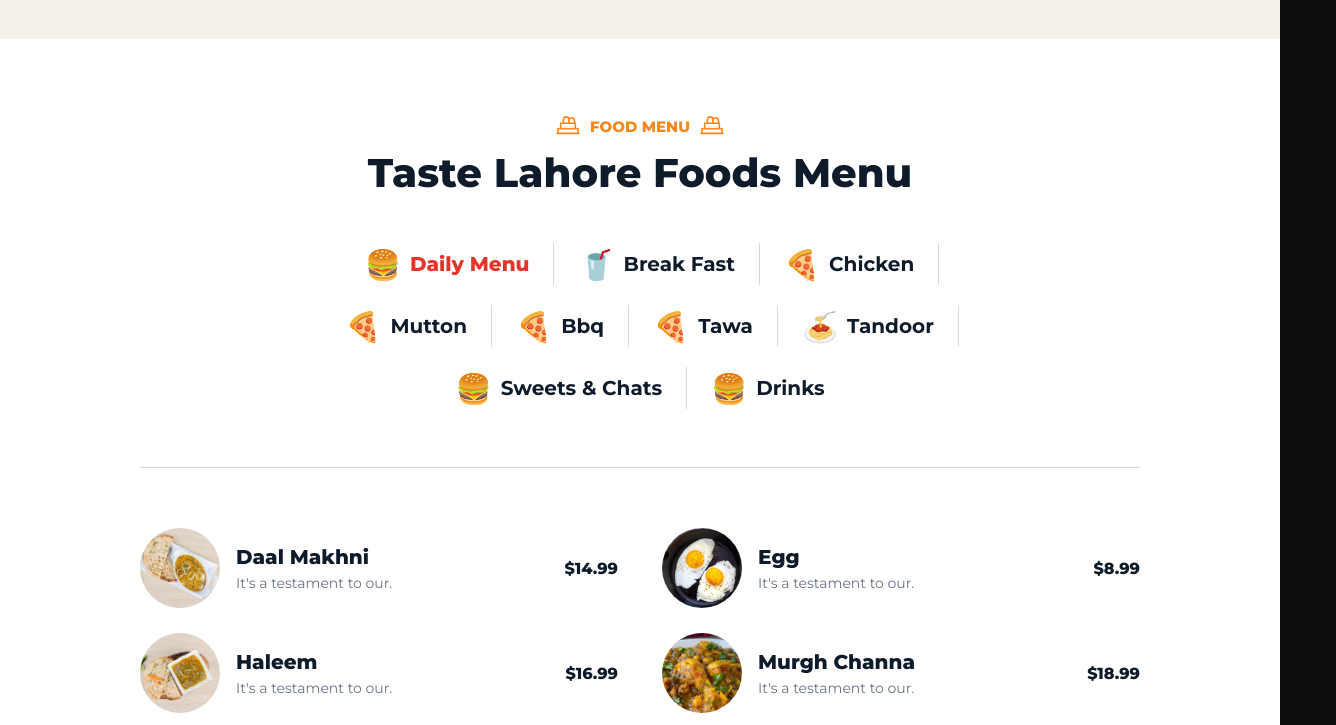
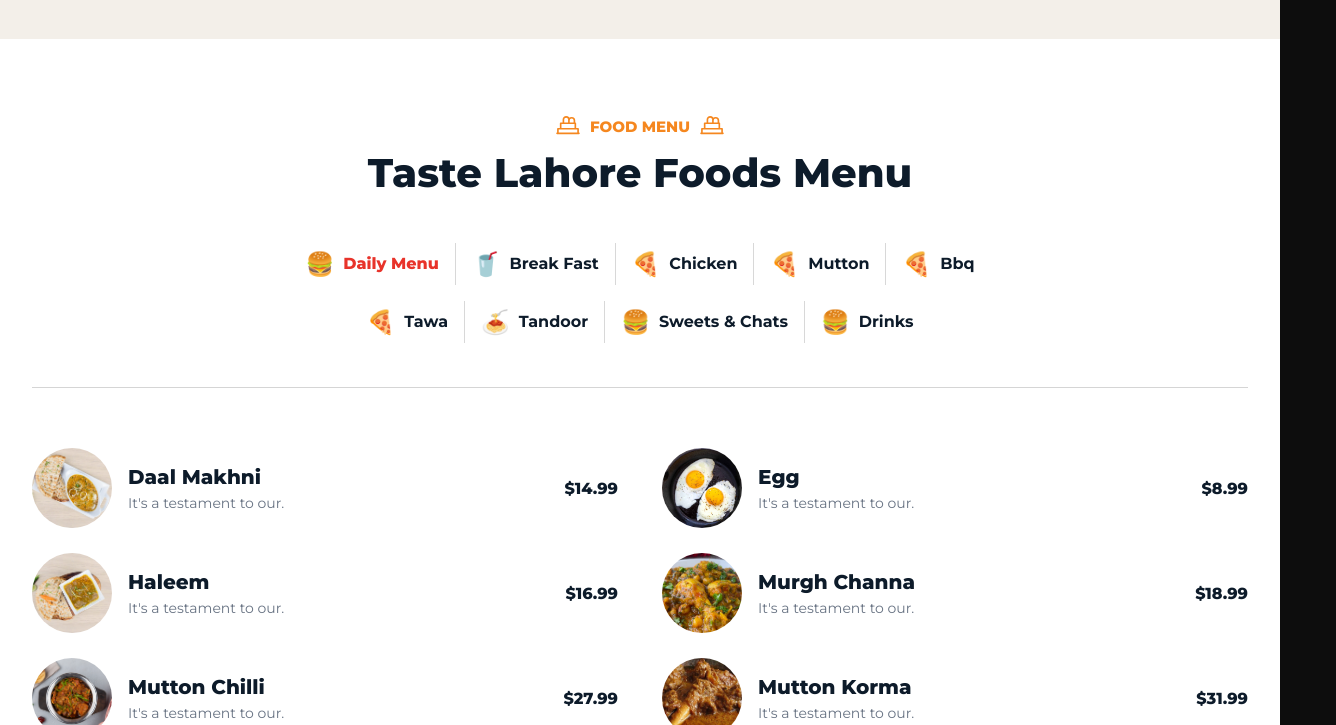
Before and after one commit to MuhammadShahidRasool/Taste-Lahore, a plain HTML site: page index.html in a window 1280 px wide. Shown: the part 3431-4156 px from the top of the page, 1336 px wide, since content can reach past the window. Drawn offline with Linux system fonts and the light colour scheme.

Commit message:
re arrange the menu section

```diff
--- a/index.html
+++ b/index.html
@@ -177,15 +177,19 @@
 					<h2 id="food-menu-title">Taste Lahore Foods Menu</h2>
 				</header>
 				<div class="menu-tabs" id="food-menu-section" role="tablist" aria-label="Food categories">
+					<div class="menu-tab-row menu-tab-row--top" aria-label="Top menu row">
 						<button class="menu-tab is-active" type="button" role="tab" aria-selected="true" data-category="daily-menu"><span aria-hidden="true">🍔</span> Daily Menu</button>
 						<button class="menu-tab" type="button" role="tab" aria-selected="false" data-category="breakfast"><span aria-hidden="true">🥤</span> Break Fast</button>
 						<button class="menu-tab" type="button" role="tab" aria-selected="false" data-category="chicken"><span aria-hidden="true">🍕</span> Chicken</button>
 						<button class="menu-tab" type="button" role="tab" aria-selected="false" data-category="mutton"><span aria-hidden="true">🍕</span> Mutton</button>
 						<button class="menu-tab" type="button" role="tab" aria-selected="false" data-category="bbq"><span aria-hidden="true">🍕</span> Bbq</button>
+					</div>
+					<div class="menu-tab-row menu-tab-row--bottom" aria-label="Bottom menu row">
 						<button class="menu-tab" type="button" role="tab" aria-selected="false" data-category="tawa"><span aria-hidden="true">🍕</span> Tawa</button>
 						<button class="menu-tab" type="button" role="tab" aria-selected="false" data-category="tandoor"><span aria-hidden="true">🍝</span> Tandoor</button>
 						<button class="menu-tab" type="button" role="tab" aria-selected="false" data-category="sweets-chats"><span aria-hidden="true">🍔</span> Sweets &amp; Chats</button>
 						<button class="menu-tab" type="button" role="tab" aria-selected="false" data-category="drinks"><span aria-hidden="true">🍔</span> Drinks</button>
+					</div>
 				</div>
 				<div class="menu-divider" aria-hidden="true"></div>
 				<div class="menu-dishes" aria-live="polite"></div>
--- a/style.css
+++ b/style.css
@@ -430,18 +430,22 @@ h1 { font-size: clamp(58px, 8vw, 110px); font-weight: 900; letter-spacing: -4px;
 @keyframes food-marquee { from { transform: translateX(0); } to { transform: translateX(calc(-50% - var(--card-gap) / 2)); } }
 
 /* Filterable food menu. */
-.food-menu { background: #fff; color: #0d1b2a; order: 7; overflow: hidden; padding: 76px 7% 92px; position: relative; }
-.food-menu__inner { margin: 0 auto; max-width: 1000px; position: relative; z-index: 1; }
+.food-menu { background: #fff; color: #0d1b2a; order: 7; overflow: visible; padding: 76px 2.5% 92px; position: relative; }
+.food-menu__inner { margin: 0 auto; max-width: 1420px; position: relative; width: 100%; z-index: 1; }
 .food-menu__header { text-align: center; }
 .food-menu__kicker { align-items: center; color: var(--orange); display: flex; font-size: 15px; font-weight: 800; gap: 7px; justify-content: center; margin: 0 0 14px; }
 .food-menu__kicker svg { fill: none; height: 22px; stroke: currentColor; stroke-linecap: round; stroke-linejoin: round; stroke-width: 1.8; width: 30px; }
 .food-menu__header h2 { color: #0d1b2a; font-size: clamp(32px, 4vw, 40px); font-weight: 800; line-height: 1.1; margin: 0; }
-.menu-tabs { align-items: center; display: flex; flex-wrap: wrap; justify-content: center; margin: 48px auto 38px; max-width: 720px; }
-.menu-tab { align-items: center; background: transparent; border: 0; border-right: 1px solid #d8d8d8; color: #0d1b2a; cursor: pointer; display: inline-flex; font-size: 20px; font-weight: 700; gap: 9px; line-height: 1; margin: 0 0 20px; min-height: 42px; padding: 0 24px; transition: color .2s, transform .2s; }
+.menu-tabs { align-items: center; box-sizing: border-box; display: flex; flex-direction: column; gap: 16px; justify-content: center; margin: 48px auto 38px; max-width: 100%; overflow-x: auto; overflow-y: hidden; padding: 0 0 6px; scrollbar-width: none; width: 100%; }
+.menu-tabs::-webkit-scrollbar { display: none; }
+.menu-tab-row { align-items: center; display: flex; flex-wrap: nowrap; justify-content: center; gap: 0; width: 100%; }
+.menu-tab-row--top { max-width: 1000px; }
+.menu-tab-row--bottom { max-width: 820px; }
+.menu-tab { align-items: center; background: transparent; border: 0; border-right: 1px solid #d8d8d8; color: #0d1b2a; cursor: pointer; display: inline-flex; flex: 0 0 auto; font-size: clamp(15px, 1.25vw, 20px); font-weight: 700; gap: 9px; line-height: 1; margin: 0; min-height: 42px; padding: 0 16px; transition: color .2s, transform .2s; white-space: nowrap; }
 .menu-tab:last-child { border-right: 0; }
 .menu-tab:hover, .menu-tab.is-active { color: var(--red); }
 .menu-tab.is-active { font-weight: 800; }
-.menu-tab span { font-size: 29px; line-height: 1; }
+.menu-tab span { font-size: clamp(20px, 1.8vw, 29px); line-height: 1; }
 .menu-divider { border-top: 1px solid #d5d5d5; width: 100%; }
 .menu-dishes { display: grid; gap: 25px 44px; grid-template-columns: repeat(2, minmax(0, 1fr)); margin-top: 60px; opacity: 1; transition: opacity .3s ease; }
 .menu-dishes.is-changing { opacity: 0; }
@@ -525,7 +529,7 @@ h1 { font-size: clamp(58px, 8vw, 110px); font-weight: 900; letter-spacing: -4px;
   .dish-card { padding-top: 40px; }
   .food-menu { padding: 60px 6% 72px; }
   .menu-tabs { margin: 38px auto 28px; }
-  .menu-tab { border-right: 0; font-size: 17px; margin-bottom: 16px; padding: 0 9px; width: 50%; }
+  .menu-tab { font-size: 17px; padding: 0 12px; }
   .menu-tab span { font-size: 24px; }
   .menu-dishes { gap: 24px; grid-template-columns: 1fr; margin-top: 40px; }
   .menu-dish { gap: 12px; grid-template-columns: 66px minmax(0, 1fr) auto; min-height: 66px; }
```
Lines whose indentation alone changed are shown as unchanged.
